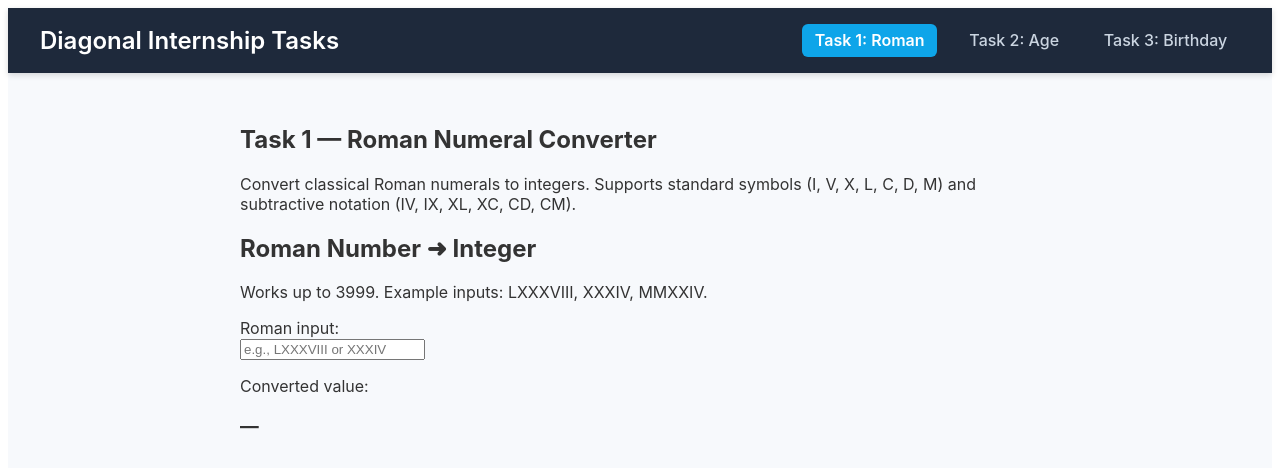
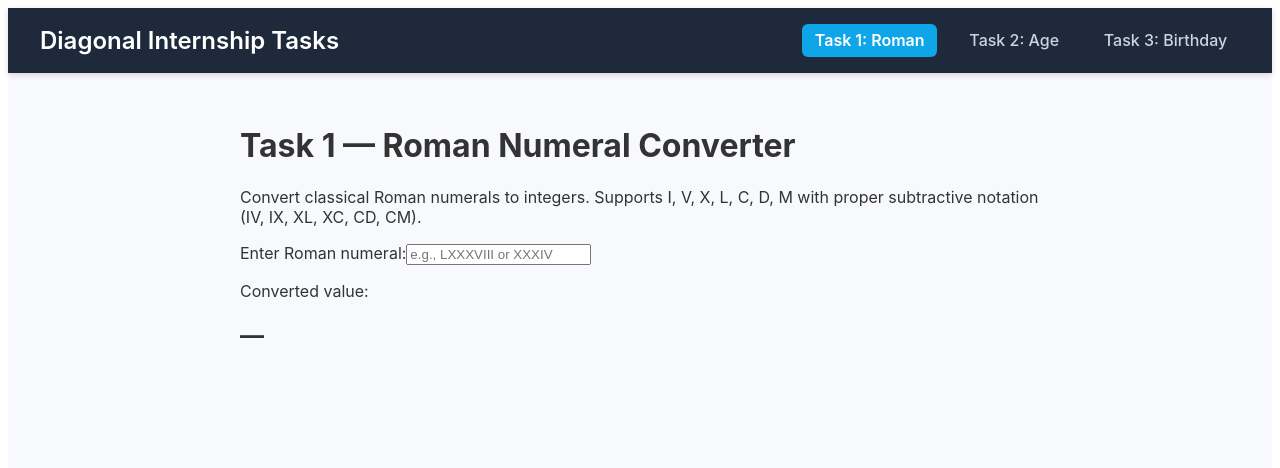
Before and after one commit to sanjyalsmriti/reactdiagonal, a React (Vite) app: page /roman in a window 1280 px wide. Shown: the top 468 px of the page. Built offline with nearby package versions, Linux system fonts and the light colour scheme.

Commit message:
added error handling

```diff
--- a/src/pages/RomanConverterPage.jsx
+++ b/src/pages/RomanConverterPage.jsx
@@ -1,7 +1,8 @@
 import React, { useState } from "react";
 
-export default function RomanConverterPage() {
+export default function RomanConverter() {
   const [input, setInput] = useState("");
+  const [result, setResult] = useState("");
 
   const romanMap = new Map([
     ["M", 1000],
@@ -19,57 +20,53 @@ export default function RomanConverterPage() {
     ["I", 1],
   ]);
 
-  const romanToInt = (roman) => {
+  const validRoman = /^M{0,3}(CM|CD|D?C{0,3})(XC|XL|L?X{0,3})(IX|IV|V?I{0,3})$/i;
+
+  function convertRoman(roman) {
+    if (!roman || !validRoman.test(roman)) return null;
     const s = roman.toUpperCase().trim();
-    let i = 0;
-    let val = 0;
+    let i = 0, value = 0;
 
     while (i < s.length) {
       if (i + 1 < s.length && romanMap.has(s.slice(i, i + 2))) {
-        val += romanMap.get(s.slice(i, i + 2));
+        value += romanMap.get(s.slice(i, i + 2));
         i += 2;
       } else {
-        val += romanMap.get(s[i]) || 0;
+        value += romanMap.get(s[i]);
         i += 1;
       }
     }
-    return val;
-  };
+    return value;
+  }
 
-  const value = input ? romanToInt(input) : "—";
+  function handleChange(e) {
+    const val = e.target.value;
+    setInput(val);
+    const num = convertRoman(val);
+    setResult(num === null ? "Invalid Roman numeral" : num);
+  }
 
   return (
     <div>
-      <section>
       <h1>Task 1 — Roman Numeral Converter</h1>
       <p>
-          Convert classical Roman numerals to integers. Supports standard symbols
-          (I, V, X, L, C, D, M) and subtractive notation (IV, IX, XL, XC, CD, CM).
-        </p>
-      </section>
-
-      <section>
-        <h2>Roman Number ➜ Integer</h2>
-        <p>
-          Works up to 3999. Example inputs: LXXXVIII, XXXIV, MMXXIV.
+        Convert classical Roman numerals to integers. Supports I, V, X, L, C, D, M with
+        proper subtractive notation (IV, IX, XL, XC, CD, CM).
       </p>
 
       <div>
-          <div>
-            <label>Roman input:</label> <br />
+        <label>Enter Roman numeral:</label>
         <input
           value={input}
-              onChange={(e) => setInput(e.target.value)}
+          onChange={handleChange}
           placeholder="e.g., LXXXVIII or XXXIV"
         />
       </div>
 
       <div>
         <p>Converted value:</p>
-            <h3>{value}</h3>
+        <h2>{input ? result : "—"}</h2>
       </div>
-        </div>
-      </section>
     </div>
   );
 }
```
Also changed, not shown: src/components/Field.jsx (deleted, +0 -14 lines). Lines whose indentation alone changed are shown as unchanged.
